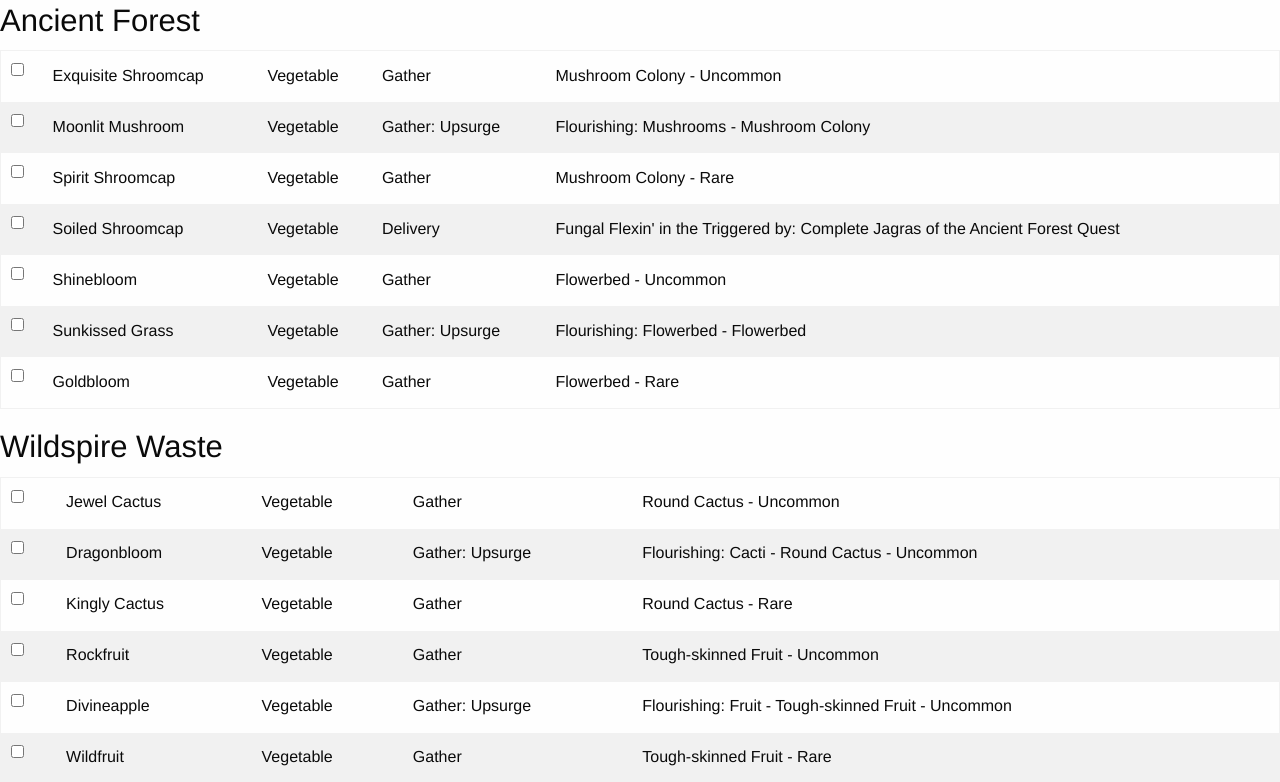
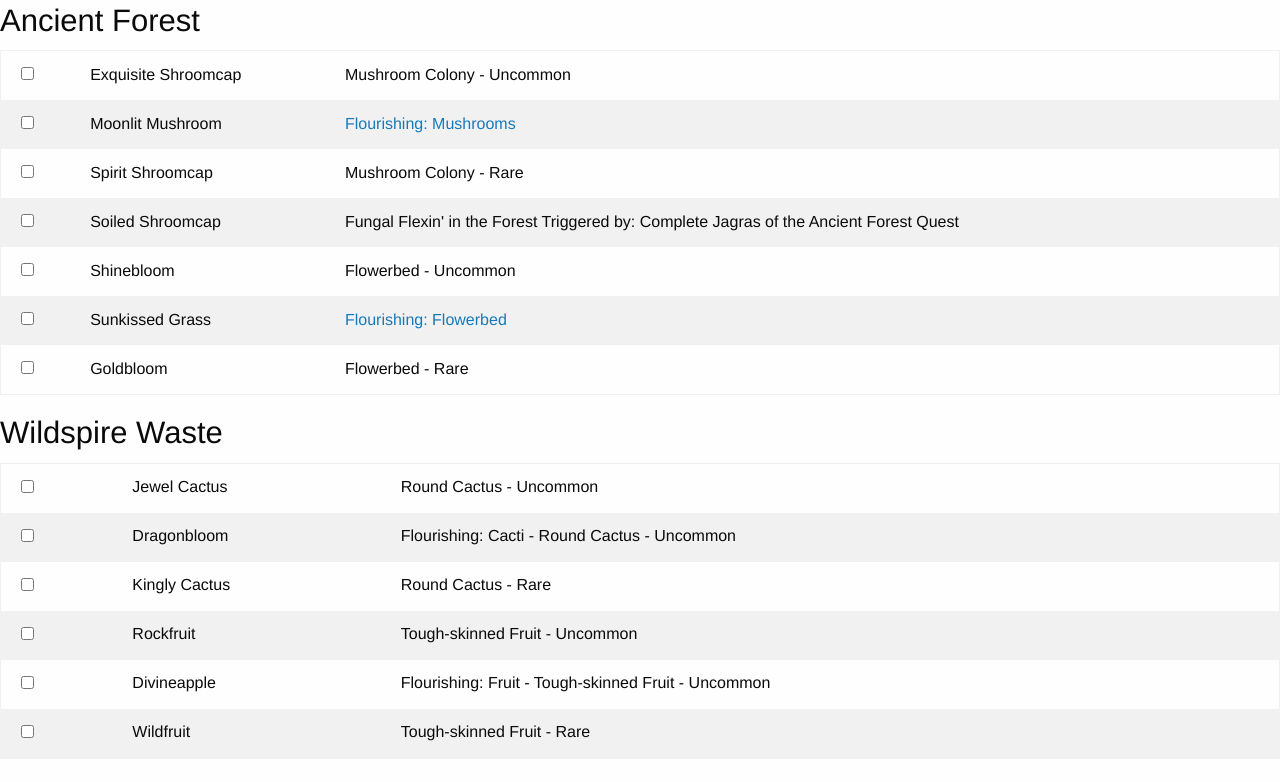
Before and after one commit to alexcpendleton/mhworld-canteen-checklist, a React (Create React App) app in the folder web/: page / in a window 1280 px wide. Shown: the part 1215-1997 px from the top of the page. Built offline with nearby package versions, Linux system fonts and the light colour scheme.

Commit message:
Improve styles & data

```diff
--- a/web/src/App.css
+++ b/web/src/App.css
@@ -22,3 +22,9 @@
 .ingredient-table .notes {
   width: 80%;
 }
+.single-zone .found-column {
+  margin: 0;
+}
+.single-zone .found-column input {
+  margin: 0.5rem 0.625rem 0.625rem;
+}
--- a/web/src/ZoneView.js
+++ b/web/src/ZoneView.js
@@ -38,33 +38,45 @@ class IngredientTable extends Component {
       <div key={name} className="single-zone">
         <h3>{name}</h3>
         <table>
-          <tbody>{ingredients.map(i => this.renderOne(i.name, i))}</tbody>
+          <tbody>{ingredients.map(i => this.renderOne(i.name, i, name))}</tbody>
         </table>
       </div>
     );
   }
-  renderOne(key, ingredient) {
+  renderOne(key, ingredient, zone) {
     const foundClass = ingredient.found ? "found" : "not-found";
+    let notes = ingredient.notes;
+    if (ingredient.link) {
+      notes = (
+        <a href={ingredient.link} target="_blank">
+          {ingredient.notes}
+        </a>
+      );
+    }
     return (
       <tr key={key} className={foundClass}>
-        <td>{this.renderFound(key, ingredient)}</td>
+        <td className="found-column">
+          {this.renderFound(key, ingredient, zone)}
+        </td>
         <td>{ingredient.name}</td>
-        <td>{ingredient.type}</td>
-        <td>{ingredient.source}</td>
-        <td>{ingredient.notes}</td>
+        <td>{notes}</td>
       </tr>
     );
   }
-  renderFound(key, ingredient) {
+  renderFound(key, ingredient, zone) {
+    const id = zone + key;
     return (
+      <label for={id}>
         <input
-        name={key}
+          name={id}
+          id={id}
           type="checkbox"
           checked={ingredient.found}
           onChange={event => {
             this.handleFoundChange(event, key);
           }}
         />
+      </label>
     );
   }
   handleFoundChange(event, key) {
--- a/web/src/data/ingredients.json
+++ b/web/src/data/ingredients.json
@@ -535,7 +535,8 @@
     "type": "Vegetable",
     "skill": "Resilience",
     "source": "Gather: Upsurge",
-    "notes": "Flourishing: Mushrooms - Mushroom Colony",
+    "notes": "Flourishing: Mushrooms",
+    "link": "https://monsterhunterworld.wiki.fextralife.com/Moonlit+Mushroom",
     "zone": "Ancient Forest"
   },
   "Spirit Shroomcap": {
@@ -552,7 +553,7 @@
     "skill": "Resilience",
     "source": "Delivery",
     "notes":
-      "Fungal Flexin' in the Triggered by: Complete Jagras of the Ancient Forest Quest",
+      "Fungal Flexin' in the Forest Triggered by: Complete Jagras of the Ancient Forest Quest",
     "zone": "Ancient Forest"
   },
   "Plumpkin": {
@@ -584,7 +585,8 @@
     "type": "Vegetable",
     "skill": "Vigor",
     "source": "Gather: Upsurge",
-    "notes": "Flourishing: Flowerbed - Flowerbed",
+    "notes": "Flourishing: Flowerbed",
+    "link": "https://monsterhunterworld.wiki.fextralife.com/Sunkissed+Herb",
     "zone": "Ancient Forest"
   },
   "Goldbloom": {
```
Lines whose indentation alone changed are shown as unchanged.
